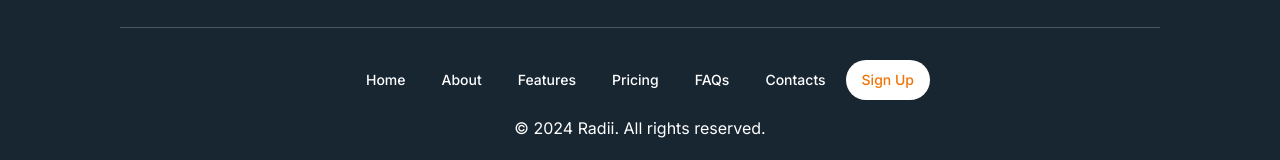
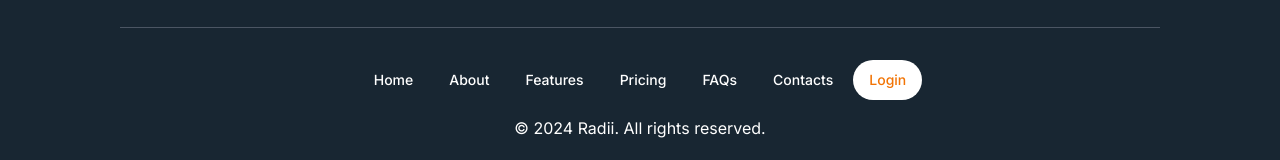
Before and after one commit to kwesinavilot/radii-landing-page, a Next.js app: page / in a window 1280 px wide. Shown: the part 5412-5572 px from the top of the page. Built offline with nearby package versions, Linux system fonts and the light colour scheme.

Commit message:
added link to the button

```diff
--- a/components/Footer.tsx
+++ b/components/Footer.tsx
@@ -145,7 +145,7 @@ const Footer = () => {
               </NavigationMenuItem>
               <NavigationMenuItem>
                 <NavigationMenuLink href="/signup" className={navigationMenuTriggerStyle()} style={{ color: '#F27405', borderRadius: '20px', backgroundColor: '#FFFFFF' }}>
-                  <Link href="/signup">Sign Up</Link>
+                  <Link href="https://app.getradii.com/signin">Login</Link>
                 </NavigationMenuLink>
               </NavigationMenuItem>
             </NavigationMenuList>
```
